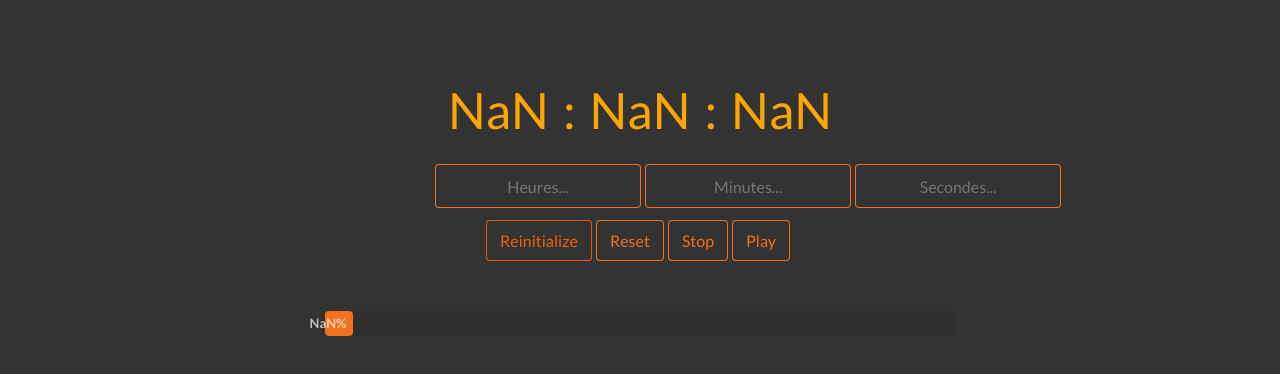
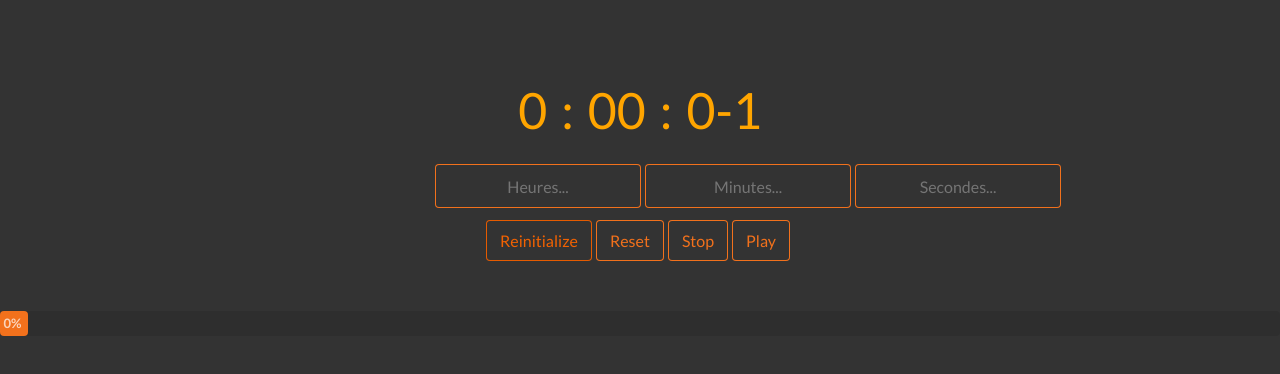
Before and after one commit to murielthoms/patternCompteur, a plain HTML site: page index.html in a window 1280 px wide. Both pictures are taken after a click on the button "Reinitialize". Drawn offline with nearby package versions, Linux system fonts and the light colour scheme.

Commit message:
condown patter ok

```diff
--- a/app.js
+++ b/app.js
@@ -4,7 +4,7 @@
 		defaultSeconds: 3600,
 		totalSeconds: null,
 		interval: null,
-		inputTotalSeconds: null,
+
 
 
 		init: function() {
@@ -65,13 +65,12 @@
 		reinitialize: function(){
 
 			this.stop();
-			this.totalSeconds = (h * 60) + (m % 60) + (s );
-			console.log(this.totalSeconds);
-
+			this.defaultSeconds = this.totalSeconds;
 			var h = parseInt($('#inputHours').val(),10) || 0;
 			var m = parseInt($('#inputMinutes').val(),10) || 0;
-			var s = parseInt($('#inputSecondes').val(),10) || this.defaultSeconds;
-			console.log(h);
+			var s = parseInt($('#inputSecondes').val(),10) || 0;
+			this.totalSeconds = h * 3600 + m * 60 + s;
+			console.log(this.totalSeconds);
 			this.start();
 		},
 
@@ -82,7 +81,12 @@
 			$("#bordure").css("width", width + "%");
 			$("#chargement").text(width + "%");
 			$("#chargement").css(width + "%");
+			if (this.totalSeconds === 0){
+				this.stop();
+				$('#btnInput').text('').append('<video autobuffer controls autoplay><source id="mp4" src="https://youtu.be/MnqYwcuIjPM?t=5" type="video/mp4"</video>');
+			}
 			console.log(width);
+
 		},
 	};
 	app.init();
--- a/style.css
+++ b/style.css
@@ -31,7 +31,7 @@ body {
 .ui.orange.progress {
 
 	margin: 0 auto;
-	width: 630px;
+	width: auto;
 }
 .bordure {
 	width: 100%;
```
